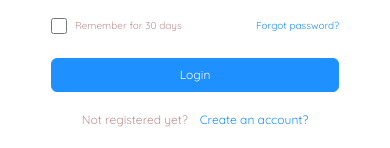
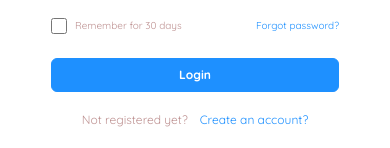
Before and after one commit to menglycheng/jolmer_frontend, a Next.js app: page /login in a window 390 px wide. Shown: the part 590-738 px from the top of the page. Built offline with nearby package versions, Linux system fonts and the light colour scheme.

Commit message:
Add Bold on Login btn

```diff
--- a/src/pages/login.jsx
+++ b/src/pages/login.jsx
@@ -66,7 +66,7 @@ const Login = () => {
                 Forgot password?
               </a>
             </div>
-            <button className="bg-primary-blue text-white py-2 rounded-md border border-1 my-5  border-primary-blue text-xs md:text-sm lg:text-base flex justify-center items-center w-72 smxx:w-60 md:w-80 lg:w-96">
+            <button className="bg-primary-blue text-white py-2 rounded-md border border-1 my-5 font-bold border-primary-blue text-xs md:text-sm lg:text-base flex justify-center items-center w-72 smxx:w-60 md:w-80 lg:w-96">
               Login
             </button>
             <div className="flex items-center justify-center text-xs md:text-sm ">
```
